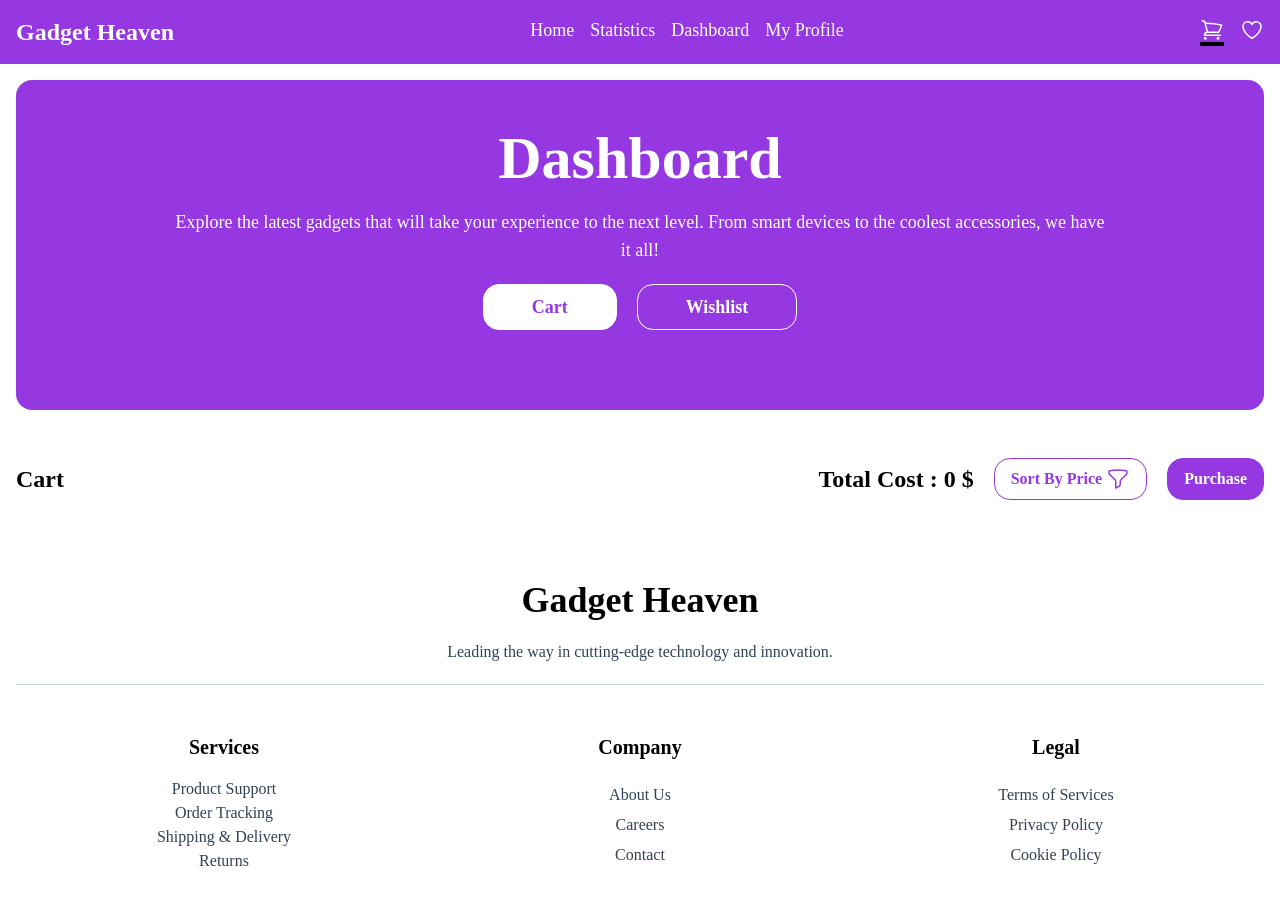
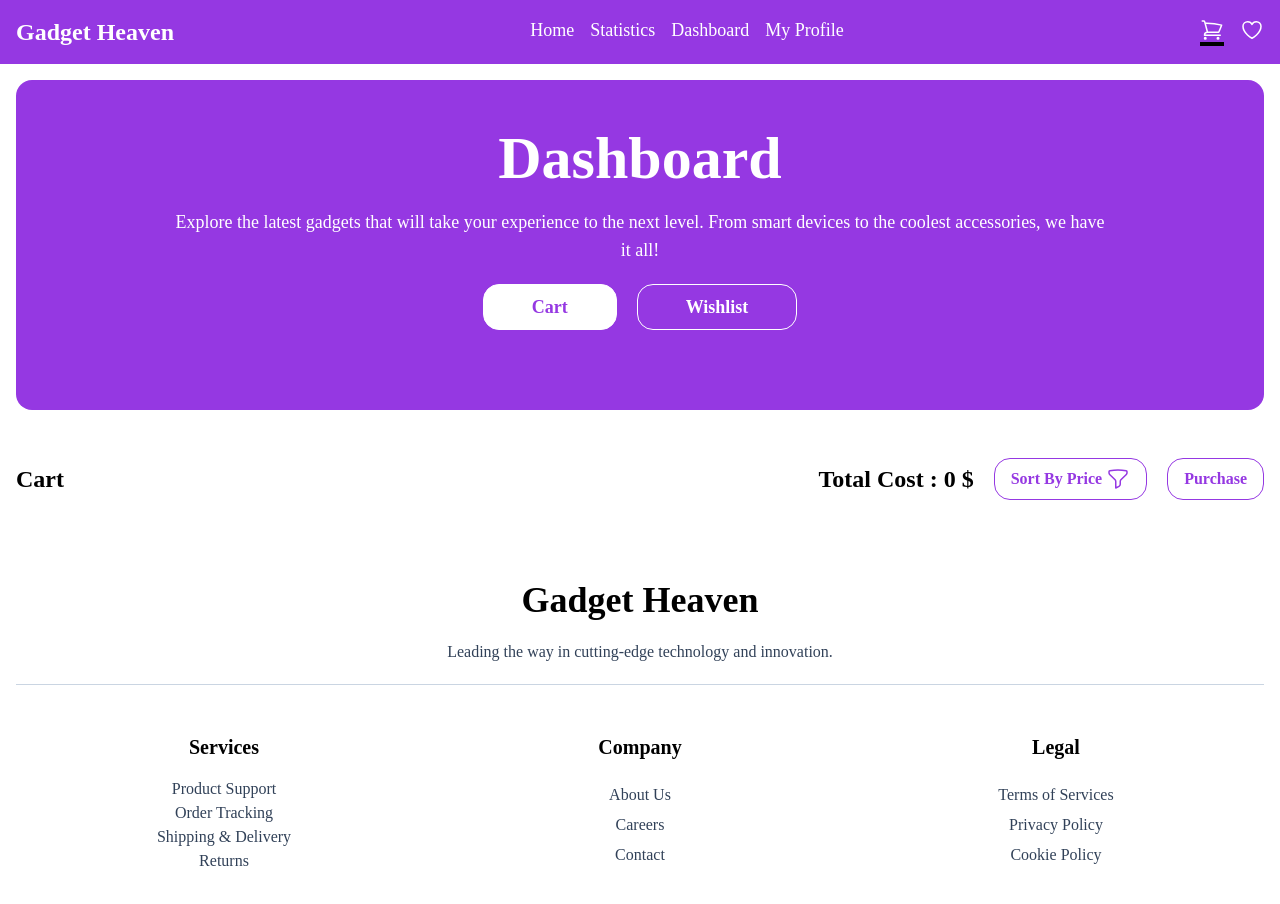
Before and after one commit to programming-hero-web-course-4/b10a8-gadget-heaven-himadree-chaudhury, a React (Vite) app: page /cart in a window 1280 px wide. Shown: the top 904 px of the page. Built offline with nearby package versions, Linux system fonts and the light colour scheme.

Commit message:
modal design with no load func

```diff
--- a/src/components/Dashboard/Dashboard.jsx
+++ b/src/components/Dashboard/Dashboard.jsx
@@ -1,12 +1,14 @@
 import { useEffect, useState } from "react";
-import { Link } from "react-router-dom";
+import { Link, useNavigate } from "react-router-dom";
 import {
   getCartList,
   getWishList,
+  removeAllCartProducts,
   removeFromStoredCart,
   removeFromStoredWishlist,
 } from "../../utilities/localStorage";
 import Cart from "../Cart/Cart";
+import modalPic from "../../assets/Group.png";
 import Wishlist from "../Wishlist/Wishlist";
 import { Helmet } from "react-helmet-async";
 
@@ -69,7 +71,9 @@ const Dashboard = () => {
 
   // *Cart Total Cost
   const cartCostAry = cartProducts.map((product) => product.price);
-  const cartTotal = cartCostAry.reduce((a, b) => a + b, 0);
+  let cartTotal = cartCostAry.reduce((a, b) => a + b, 0);
+
+  console.log(parseInt(cartTotal));
 
   // *Handle Price Sort
   const handlePriceSort = () => {
@@ -104,6 +108,22 @@ const Dashboard = () => {
     setWishlistProducts(
       wishlistProducts.filter((product) => product.product_id !== id)
     );
+  };
+
+  // *Purchase Button Functionality
+  const [isModalOpen, setIsModalOpen] = useState(false);
+  const navigate = useNavigate();
+
+  const handlePurchase = () => {
+    setIsModalOpen(true);
+    removeAllCartProducts();
+  };
+
+  // *Modal Functionality
+  const handleCloseModal = () => {
+    setIsModalOpen(false);
+    cartTotal = 0;
+    navigate("/");
   };
 
   return (
@@ -188,9 +208,54 @@ const Dashboard = () => {
                       />
                     </svg>
                   </Link>
-                  <Link className="flex gap-1 justify-center items-center border px-4 py-2 rounded-2xl font-semibold border-[#9538E2] bg-[#9538E2] text-white">
+                  <Link
+                    onClick={() => handlePurchase()}
+                    style={{
+                      pointerEvents:
+                        (cartProducts.length === 0 || cartTotal === 0) &&
+                        "none",
+                    }}
+                    className={`flex gap-1 justify-center items-center border px-4 py-2 rounded-2xl font-semibold border-[#9538E2] ${
+                      cartProducts.length === 0 || cartTotal === 0
+                        ? "text-[#9538E2]"
+                        : "bg-[#9538E2] text-white"
+                    }`}
+                  >
                     Purchase
                   </Link>
+                  {/*
+                  // label======================= Modal Section Starts ======================= label //
+                  */}
+
+                  {isModalOpen && (
+                    <div className="fixed inset-0 flex items-center justify-center text-center ">
+                      <div className="border border-slate-200 p-2 rounded-2xl bg-white">
+                        <div className="bg-white p-16 rounded-2xl space-y-5 border border-slate-200">
+                          <div className="flex justify-center">
+                            <img src={modalPic} alt="" />
+                          </div>
+                          <h2 className="text-2xl font-semibold">
+                            Payment Successful
+                          </h2>
+                          <hr className="border-slate-300" />
+                          <div className="space-y-1 text-slate-700">
+                            <p>Thanks for purchasing.</p>
+                            <h2>Total : {cartTotal}</h2>
+                          </div>
+                          <Link
+                            onClick={handleCloseModal}
+                            className="border flex justify-center py-2 rounded-2xl font-semibold border-[#9538E2] bg-[#9538E2] text-white"
+                          >
+                            Close
+                          </Link>
+                        </div>
+                      </div>
+                    </div>
+                  )}
+
+                  {/*
+                  // label======================= Modal Section Ends ======================= label //
+                  */}
                 </div>
               </div>
               <div>
--- a/src/utilities/localStorage.js
+++ b/src/utilities/localStorage.js
@@ -32,6 +32,10 @@ const removeFromStoredCart = (id) => {
     return;
   }
 };
+
+const removeAllCartProducts = () => {
+  localStorage.removeItem('cart');
+}
 
 // *Handle Wishlist Local Storage
 
@@ -73,6 +77,7 @@ export {
   addToWishedCart,
   getCartList,
   removeFromStoredCart,
+  removeAllCartProducts,
   getWishList,
   removeFromStoredWishlist,
 };
```
